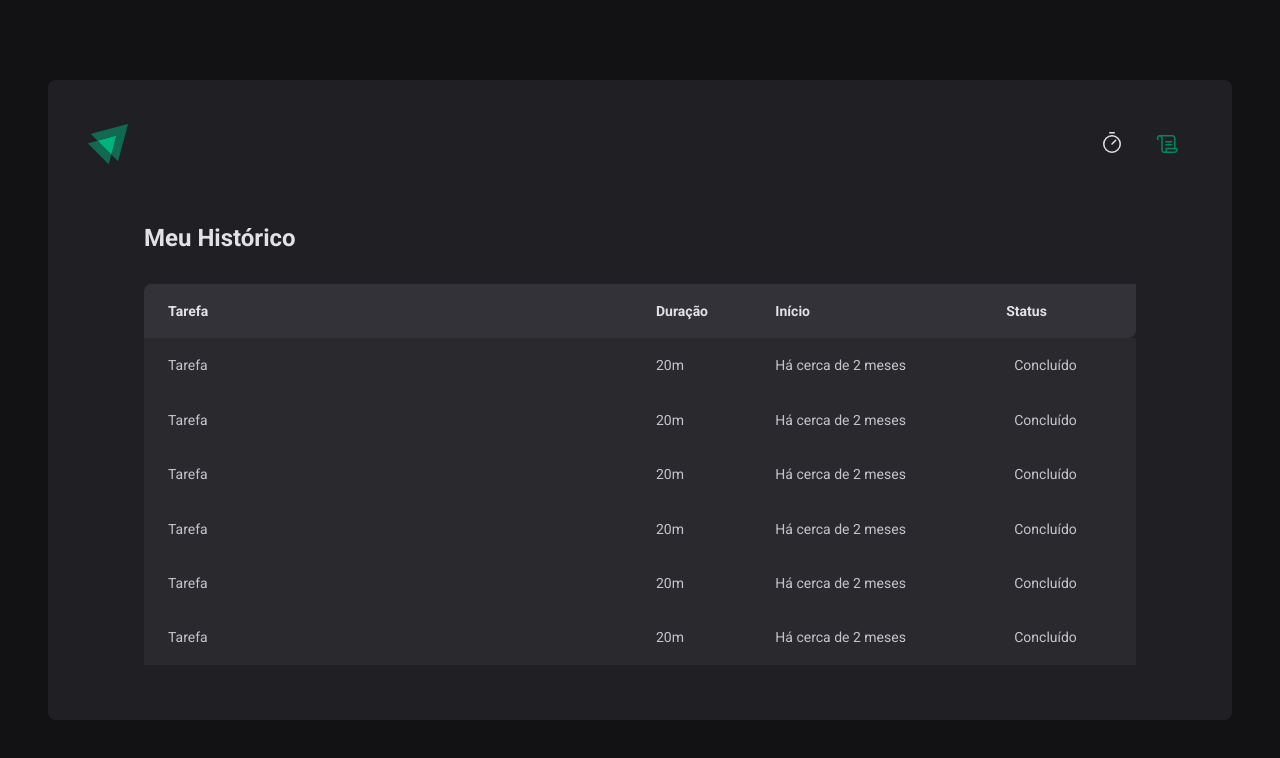
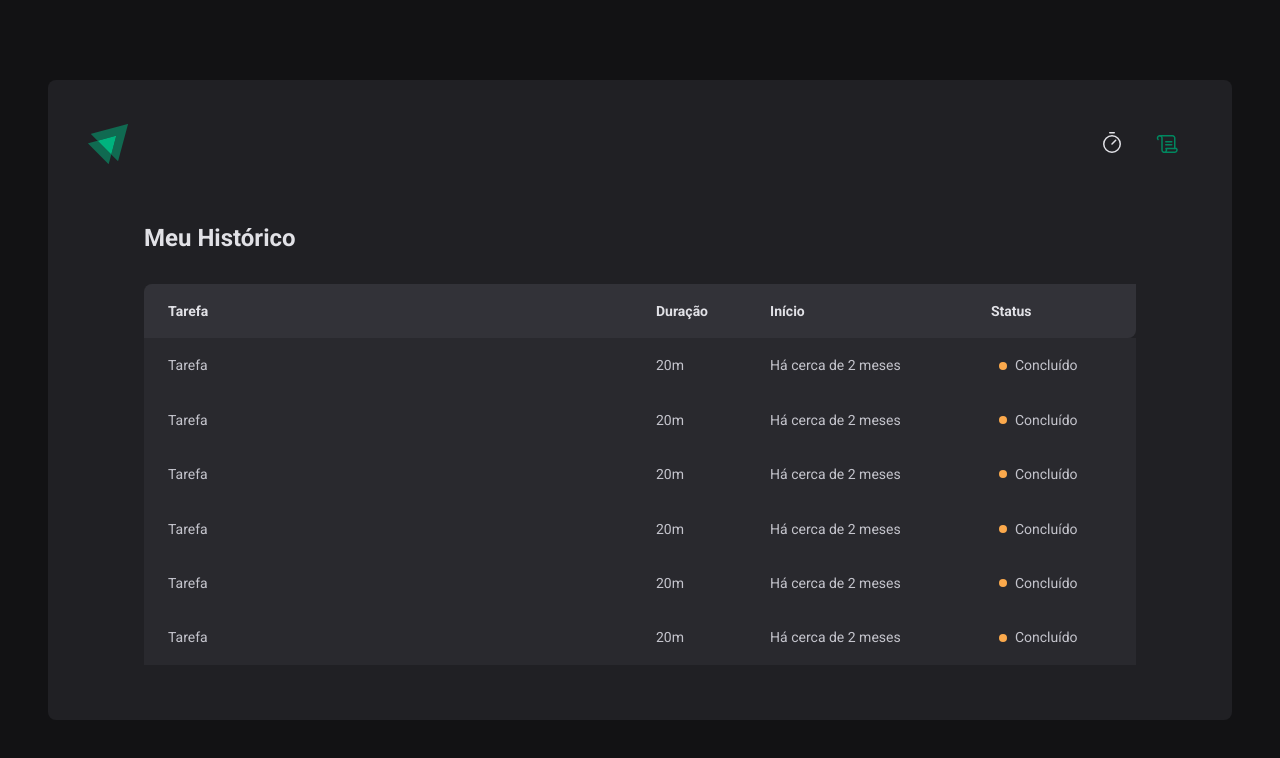
Before and after one commit to RomuloHFG/Rocketseat-ReactJS, a React (Vite) app in the folder Aula 2/01 - Ignite-timer/: page /history in a window 1280 px wide. Shown: the top 758 px of the page. Built offline with nearby package versions, Linux system fonts and the light colour scheme.

Commit message:
ReactJs - Rocketseat

```diff
--- a/Aula 2/01 - Ignite-timer/src/components/Header/styles.ts
+++ b/Aula 2/01 - Ignite-timer/src/components/Header/styles.ts
@@ -31,4 +31,4 @@ export const HeaderContainer = styled.div`
       }
     }
   }
-`;
+`
--- a/Aula 2/01 - Ignite-timer/src/pages/History/index.tsx
+++ b/Aula 2/01 - Ignite-timer/src/pages/History/index.tsx
@@ -1,4 +1,4 @@
-import { HistoryContainer, HistoryList } from "./styles";
+import { HistoryContainer, HistoryList, Status } from "./styles";
 
 export default function History() {
     return (
@@ -21,37 +21,37 @@ export default function History() {
                             <td>Tarefa</td>
                             <td>20m</td>
                             <td>Há cerca de 2 meses</td>
-                            <td>Concluído</td>
+                            <td><Status>Concluído</Status></td>
                         </tr>
                         <tr>
                             <td>Tarefa</td>
                             <td>20m</td>
                             <td>Há cerca de 2 meses</td>
-                            <td>Concluído</td>
+                            <td><Status>Concluído</Status></td>
                         </tr>
                         <tr>
                             <td>Tarefa</td>
                             <td>20m</td>
                             <td>Há cerca de 2 meses</td>
-                            <td>Concluído</td>
+                            <td><Status>Concluído</Status></td>
                         </tr>
                         <tr>
                             <td>Tarefa</td>
                             <td>20m</td>
                             <td>Há cerca de 2 meses</td>
-                            <td>Concluído</td>
+                            <td><Status>Concluído</Status></td>
                         </tr>
                         <tr>
                             <td>Tarefa</td>
                             <td>20m</td>
                             <td>Há cerca de 2 meses</td>
-                            <td>Concluído</td>
+                            <td><Status>Concluído</Status></td>
                         </tr>
                         <tr>
                             <td>Tarefa</td>
                             <td>20m</td>
                             <td>Há cerca de 2 meses</td>
-                            <td>Concluído</td>
+                            <td><Status>Concluído</Status></td>
                         </tr>
                     </tbody>
                 </table>
--- a/Aula 2/01 - Ignite-timer/src/pages/History/styles.ts
+++ b/Aula 2/01 - Ignite-timer/src/pages/History/styles.ts
@@ -64,3 +64,17 @@ table{
 }
 
 `
+
+export const Status = styled.span`
+display: flex;
+align-items: center;
+gap: 0.5rem;
+
+&::before{
+    content: "";
+    width: 0.5rem;
+    height: 0.5rem;
+    border-radius: 9999px;
+    background: ${(props)  => props.theme["yellow-500"]};
+}
+`
```
